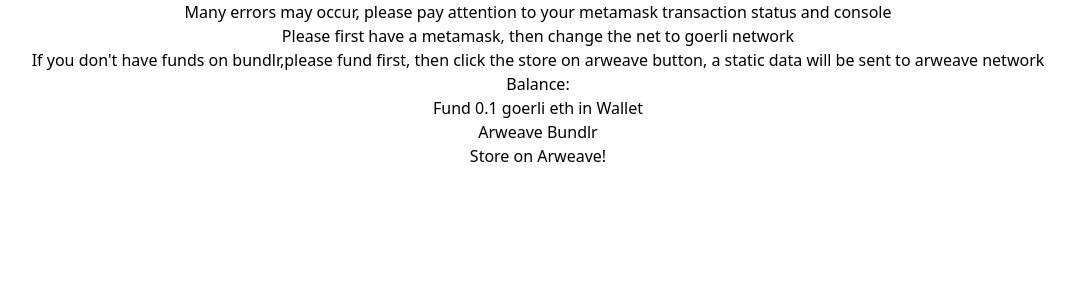
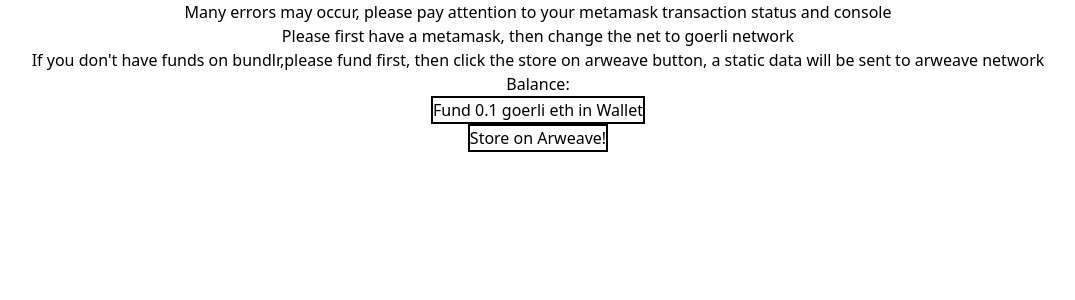
Before and after one commit to DeLetter/DeLetter-web, a Next.js app: page / in a window 1280 px wide. Shown: the top 300 px of the page, without its empty margins (102-1177 px from the left). Built offline with nearby package versions, Linux system fonts and the light colour scheme.

Commit message:
fix: change uri to id

```diff
--- a/output.css
+++ b/output.css
@@ -526,6 +526,10 @@
   display: flex;
 }
 
+.w-4\/5 {
+  width: 80%;
+}
+
 .flex-col {
   flex-direction: column;
 }
@@ -538,9 +542,17 @@
   border-width: 1px;
 }
 
+.border-2 {
+  border-width: 2px;
+}
+
 .border-black {
   --tw-border-opacity: 1;
   border-color: rgb(0 0 0 / var(--tw-border-opacity));
+}
+
+.text-center {
+  text-align: center;
 }
 
 /* :root {
--- a/pages/index.tsx
+++ b/pages/index.tsx
@@ -47,7 +47,7 @@
   const makeArweave = async (data: Email) => {
     try {
       let tx = await uploadFile(data)
-      setURI(`http://arweave.net/${(tx as any).id}`)
+      setURI(`${(tx as any).id}`)
     } catch (err) {
       console.log('error for initialize bundlr', err)
       alert('something went wrong')
@@ -67,18 +67,21 @@
           <div className='flex flex-col items-center'>
             <h1>Many errors may occur, please pay attention to your metamask transaction status and console</h1>
             <h2>Please first have a metamask, then change the net to goerli network</h2>
-            <h2>If you don't have funds on bundlr,please fund first, then click the store on arweave button, a static data will be sent to arweave network</h2>
+            <h2 className='w-4/5 text-center'>If you don't have funds on bundlr,please fund first, then click the store on arweave button, a static data will be sent to arweave network</h2>
             <h3>Balance: {balance}</h3>
-            <button onClick={fundWallet}>Fund 0.1 goerli eth in Wallet</button>
-            <h1>Arweave Bundlr</h1>
-            <button onClick={() => makeArweave({
-              from: 'tim',
-              to: 'joe',
-              subject: 'hello',
-              body: 'hello world'
-            })}>Store on Arweave!</button>
+            <button
+              className='border-2 border-black'
+              onClick={fundWallet}>Fund 0.1 goerli eth in Wallet</button>
+            <button
+              className='border-2 border-black'
+              onClick={() => makeArweave({
+                from: 'tim',
+                to: 'joe',
+                subject: 'hello',
+                body: 'hello world'
+              })}>Store on Arweave!</button>
             {
-              URI && <a href={URI}>{URI}</a>
+              URI && <span>id on bundlr devnet :{URI}</span>
             }
           </div>
         }
```
